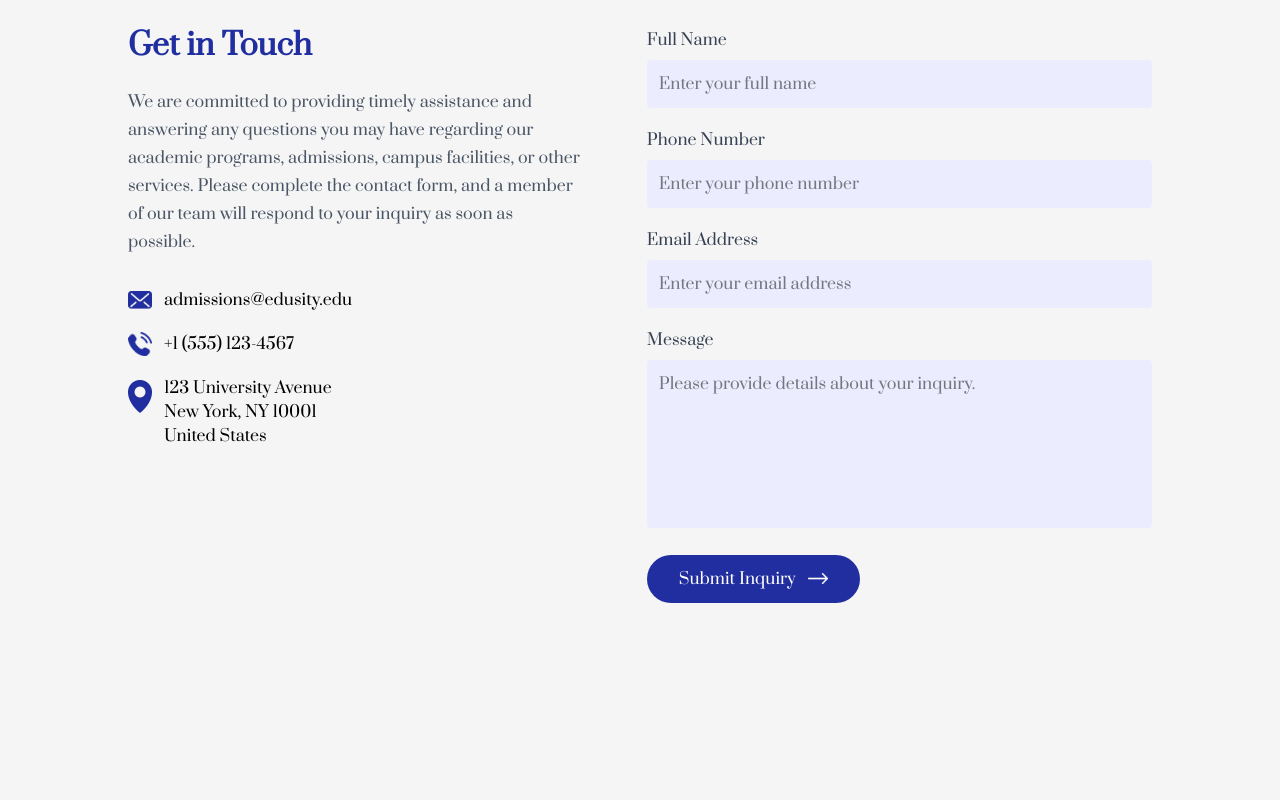
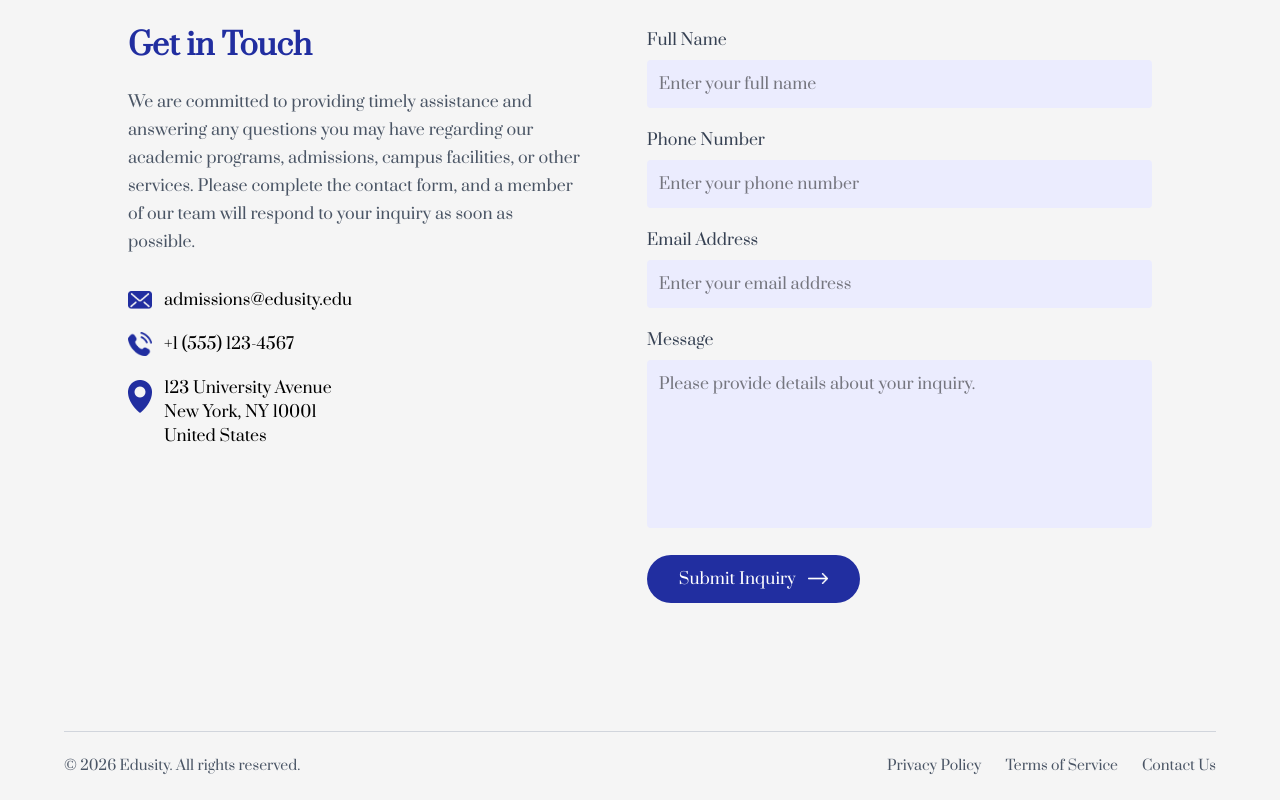
Before and after one commit to pagarwal884/Educity, a React (Vite) app in the folder Project-File/: page / in a window 1280 px wide. Shown: the part 3209-4009 px from the top of the page. Before the commit the page ends 3876 px from the top, so only its background shows below. Built offline with nearby package versions, Linux system fonts and the light colour scheme.

Commit message:
Added Footer section and i created that using chatgpt only no use of brain and logic

```diff
--- a/Project-File/src/App.jsx
+++ b/Project-File/src/App.jsx
@@ -6,6 +6,7 @@ import About from "./Components/About.jsx";
 import Campus from "./Components/Campus.jsx";
 import Testimonials from "./Components/Testimonials.jsx";
 import Contact from "./Components/Contact.jsx";
+import Footer from "./Components/Footer.jsx";
 
 const App = () => {
   return (
@@ -23,6 +24,7 @@ const App = () => {
         <Title subTitle="Contact Us" title="Get in Touch" />
         <Contact />
       </div>
+      <Footer />
     </>
   );
 };
--- /dev/null
+++ b/Project-File/src/Components/Footer.jsx
@@ -0,0 +1,46 @@
+import React from "react";
+
+const Footer = () => {
+  return (
+    <footer className="w-[90%] mx-auto mt-16 py-6 border-t border-gray-300">
+      <div className="flex flex-col items-center justify-between gap-4 text-center text-sm text-gray-600 md:flex-row">
+        {/* Copyright */}
+        <p>
+          © {new Date().getFullYear()} Edusity. All rights reserved.
+        </p>
+
+        {/* Footer Links */}
+        <ul className="flex flex-wrap items-center justify-center gap-6">
+          <li>
+            <a
+              href="#"
+              className="transition-colors duration-300 hover:text-[#212EA0]"
+            >
+              Privacy Policy
+            </a>
+          </li>
+
+          <li>
+            <a
+              href="#"
+              className="transition-colors duration-300 hover:text-[#212EA0]"
+            >
+              Terms of Service
+            </a>
+          </li>
+
+          <li>
+            <a
+              href="#contact"
+              className="transition-colors duration-300 hover:text-[#212EA0]"
+            >
+              Contact Us
+            </a>
+          </li>
+        </ul>
+      </div>
+    </footer>
+  );
+};
+
+export default Footer;
```
